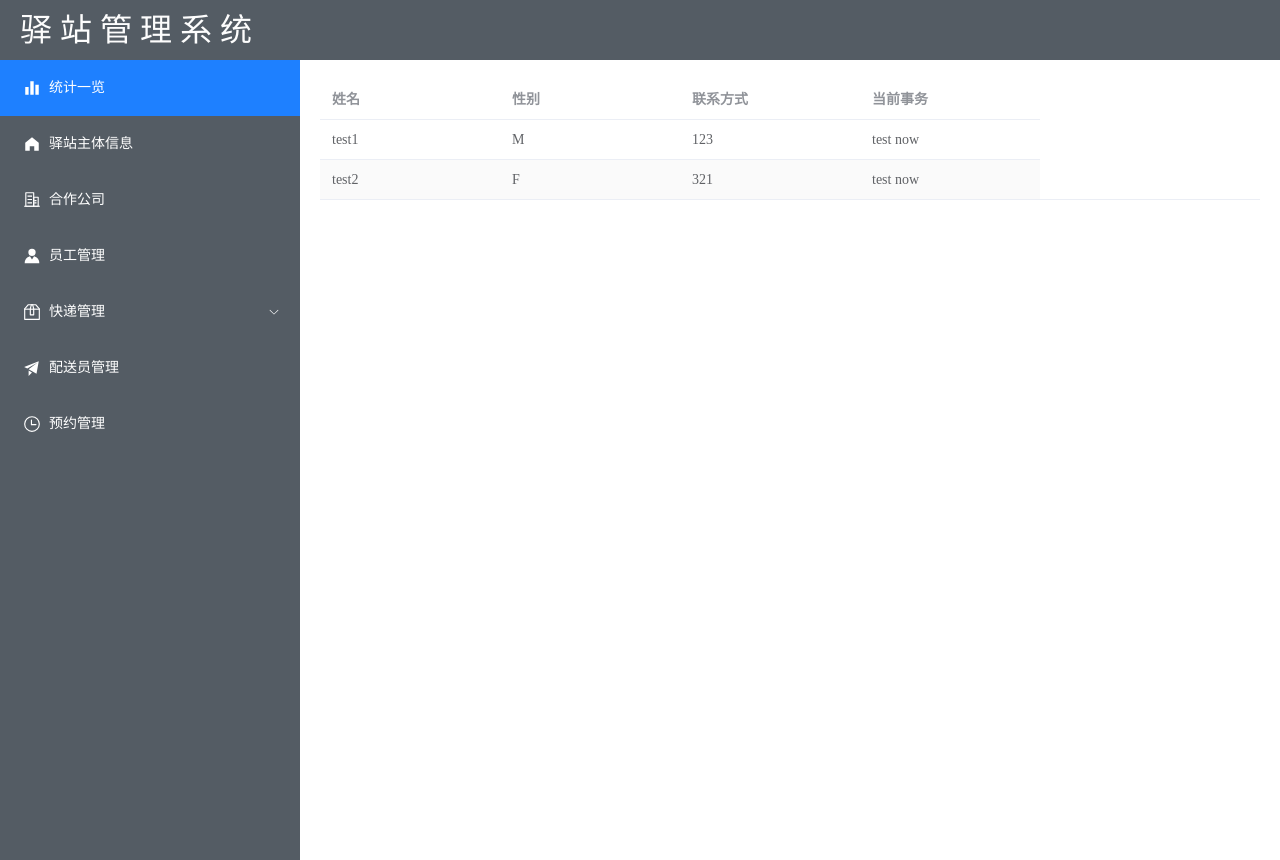
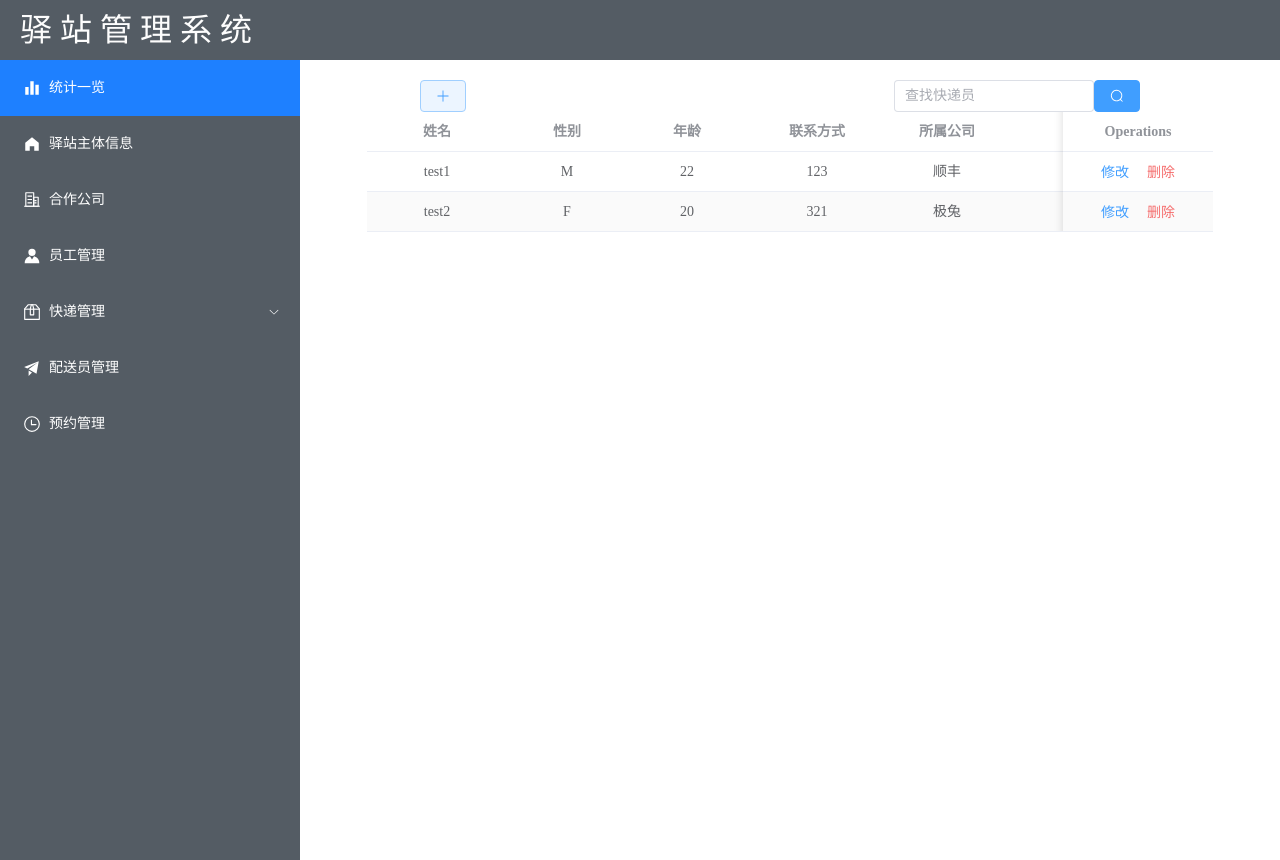
Before and after one commit to Cazacufir/ExpressStation-ManagementSystem, a Vue app in the folder Client/backstage/: page /delivery in a window 1280 px wide. Built offline with nearby package versions, Linux system fonts and the light colour scheme.

Commit message:
快递员增删查改

```diff
--- a/Client/backstage/src/views/delivery/delivery.vue
+++ b/Client/backstage/src/views/delivery/delivery.vue
@@ -1,29 +1,156 @@
 <template>
-    <div class="container">
-        <el-table :data="deliver" stripe>
-            <el-table-column prop="name" label="姓名" width="180" />
-            <el-table-column prop="sex" label="性别" width="180" />
-            <el-table-column prop="contact" label="联系方式" width="180" />
-            <el-table-column prop="affair" label="当前事务" width="180" />
+    <div class="container flex flex-col">
+        <div class="flex justify-between">
+            <el-button plain type="primary" class="ml-100" icon="Plus" @click="openForm(null)"></el-button>
+            <div class="flex mr-120">
+                <el-input v-model="searchFor" placeholder="查找快递员"></el-input>
+                <el-button type="primary" icon="Search"></el-button>
+            </div>
+        </div>
+        <el-table :data="deliverList" stripe style="width: 90%;margin: auto">
+            <el-table-column prop="name" label="姓名" width="140" align="center" />
+            <el-table-column prop="sex" label="性别" width="120" align="center" />
+            <el-table-column prop="age" label="年龄" width="120" align="center" />
+            <el-table-column prop="contact" label="联系方式" width="140" align="center" />
+            <el-table-column prop="comName" label="所属公司" width="120" align="center" />
+            <el-table-column prop="affair" label="当前事务" width="250" align="center" />
+            <el-table-column fixed="right" label="Operations" width="150" align="center">
+                <template #default="scope">
+                    <el-button link type="primary" @click.prevent="openForm(scope)">修改</el-button>
+                    <el-button link type="danger" @click.prevent="deleteRow(scope.$index)">删除</el-button>
+                </template>
+            </el-table-column>
         </el-table>
+
+        <el-dialog v-model="isShow" :title="showTitile" width="600px" @close="closeForm">
+            <el-form :model="deliver" label-width="120px" :rules="deliver_rules">
+                <el-form-item prop="name" label="姓名：">
+                    <el-input v-model="deliver.name"></el-input>
+                </el-form-item>
+
+                <el-form-item prop="age" label="年龄：">
+                    <el-input v-model="deliver.age"></el-input>
+                </el-form-item>
+
+                <el-form-item prop="sex" label="性别：">
+                    <el-radio-group v-model="deliver.sex">
+                        <el-radio label="F" size="large">男</el-radio>
+                        <el-radio label="M" size="large">女</el-radio>
+                    </el-radio-group>
+                </el-form-item>
+
+                <el-form-item prop="contact" label="联系方式：">
+                    <el-input v-model="deliver.contact"></el-input>
+                </el-form-item>
+
+                <el-form-item v-show="showTitile === '新增快递员'" prop="comName" label="所属公司：">
+                    <el-input v-model="deliver.comName"></el-input>
+                </el-form-item>
+            </el-form>
+
+            <template #footer>
+                <el-button @click="closeForm">取消</el-button>
+                <el-button type="primary" @click="submitDeliver">确认</el-button>
+            </template>
+        </el-dialog>
     </div>
 </template>
 
 <script setup>
 import { onMounted, reactive, ref } from "vue";
 
-const deliver = ref([
+const deliverList = ref([
     {
-        name:'test1',
-        sex:'M',
-        contact:'123',
-        affair:'test now'
+        name: 'test1',
+        sex: 'M',
+        age: 22,
+        contact: '123',
+        affair: 'test now',
+        comName: '顺丰'
     },
     {
-        name:'test2',
-        sex:'F',
-        contact:'321',
-        affair:'test now'
+        name: 'test2',
+        sex: 'F',
+        age: 20,
+        contact: '321',
+        affair: 'test now',
+        comName: '极兔'
     }
 ])
+
+const searchFor = ref('')
+
+let isShow = ref(false)
+
+const deliver = reactive({
+    name: '',
+    sex: 'F',
+    age: null,
+    contact: '',
+    affair: '',
+    comName: ''
+})
+
+const closeForm = () => {
+    deliver.name = ''
+    deliver.age = null
+    deliver.sex = 'F'
+    deliver.contact = ''
+    deliver.address = ''
+    deliver.comName = ''
+    isShow.value = false
+}
+
+const checkAge = (role, value, callback) => {
+    if (!value) {
+        callback(new Error('年龄不能为空!'))
+    }
+    else if (value < 18 || value > 70) {
+        callback(new Error('请输入合法年龄!'))
+    }
+    callback()
+}
+
+const staff_rules = reactive({
+    name: [
+        { required: true, message: '姓名不能为空！', trigger: 'blur' }
+    ],
+
+    age: [
+        { validator: checkAge, trigger: 'blur' }
+    ],
+
+    contact: [
+        { required: true, message: '联系方式不能为空!', trigger: 'blur' }
+    ],
+
+    comName: [
+        { required: true, message: '职责不能为空!', trigger: 'blur' }
+    ],
+})
+
+let showTitile = ref('')
+
+const openForm = (scope) => {
+    if (scope == null) {
+        showTitile.value = '新增快递员'
+    }
+    else {
+        showTitile.value = '修改快递员信息'
+        console.log(scope.row)
+        Object.assign(deliver,scope.row)
+    }
+    isShow.value = true
+}
+
+const deleteRow = (index) => {
+  deliverList.value.splice(index, 1)
+}
+
+const submitDeliver = () =>{
+    if(showTitile.value == '新增邮递员'){
+        deliverList.value.push(deliver)
+    }
+    closeForm()
+}
 </script>
```
